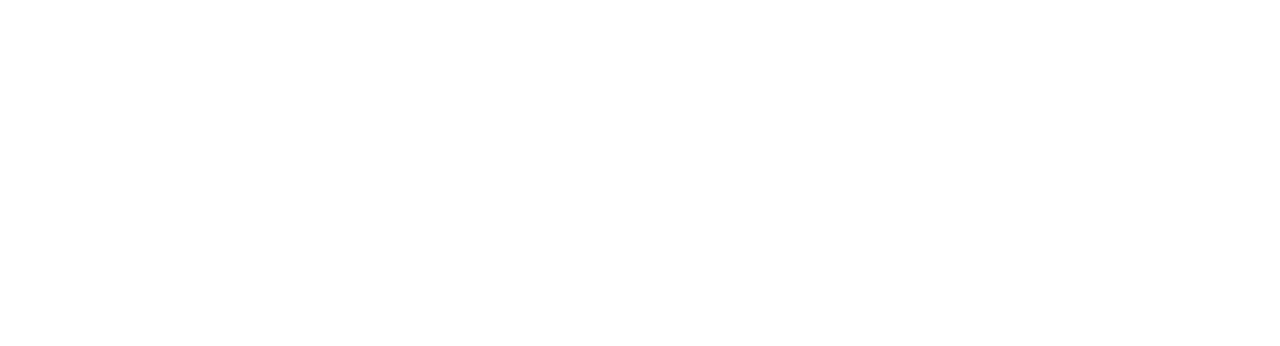
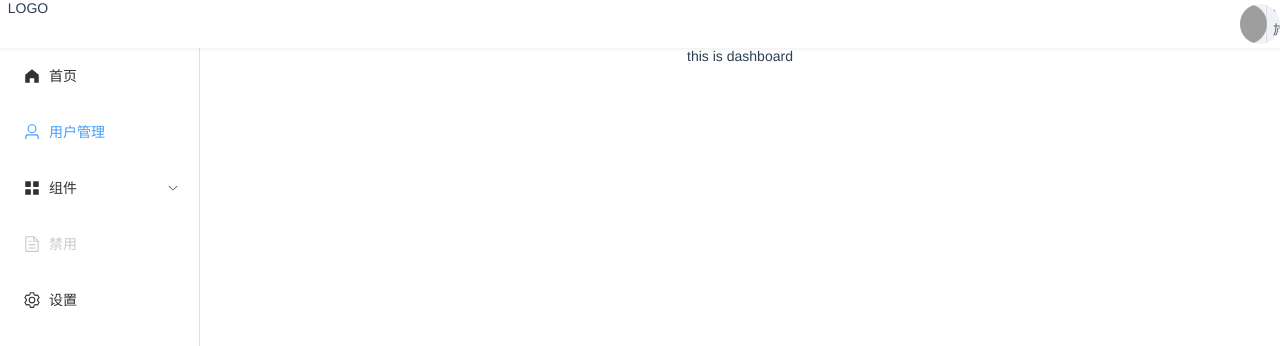
Before and after one commit to Hefeixiong/vue-manager, a Vue app: page /dashborad in a window 1280 px wide. Before the commit this address had no page. Shown: the top 346 px of the page. Built offline with nearby package versions, Linux system fonts and the light colour scheme; grey boxes are pictures that could not be loaded.

Commit message:
新增dashboard页面

```diff
--- a/src/layout/Menu.vue
+++ b/src/layout/Menu.vue
@@ -11,12 +11,14 @@
         @open="handleOpen"
         @close="handleClose"
     >
+      <router-link to="/dashborad">
         <el-menu-item index="1">
           <el-icon>
             <HomeFilled/>
           </el-icon>
           <template #title>首页</template>
         </el-menu-item>
+      </router-link>
 
       <router-link to="/user">
         <el-menu-item index="2">
--- a/src/routes/index.ts
+++ b/src/routes/index.ts
@@ -6,6 +6,10 @@
     component: () => import('@/layout/index.vue'),
     redirect: "/user",
     children: [
+      {
+        path: "dashborad",
+        component: () => import ('@/view/Dashborad.vue')
+      },
       {
         path: "user",
         component: () => import('@/view/UserManage.vue')
--- /dev/null
+++ b/src/view/Dashborad.vue
@@ -0,0 +1,8 @@
+<template>
+<div>
+    this is dashboard
+</div>
+</template>
+
+<script lang="ts" setup>
+</script>
```
Lines whose indentation alone changed are shown as unchanged.
